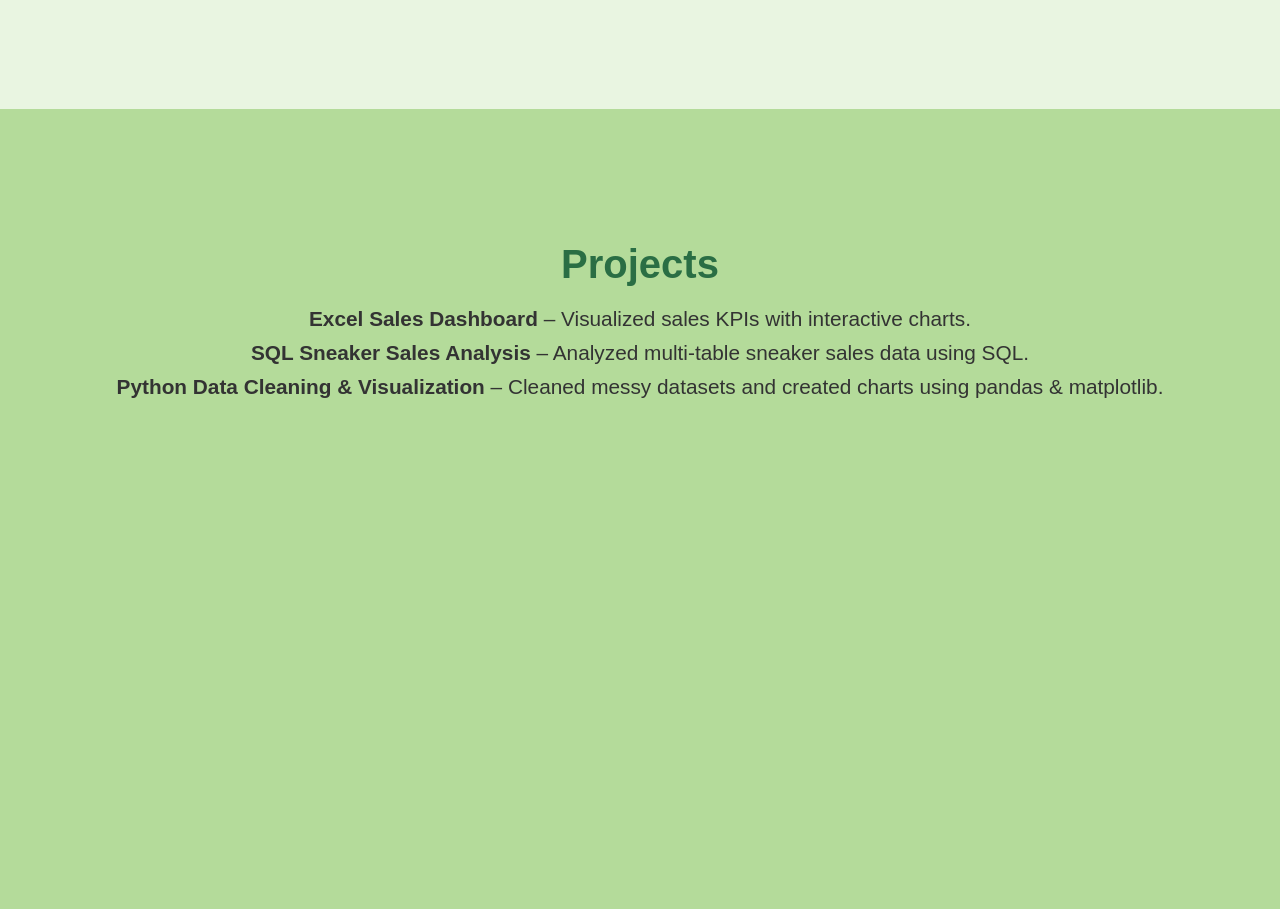
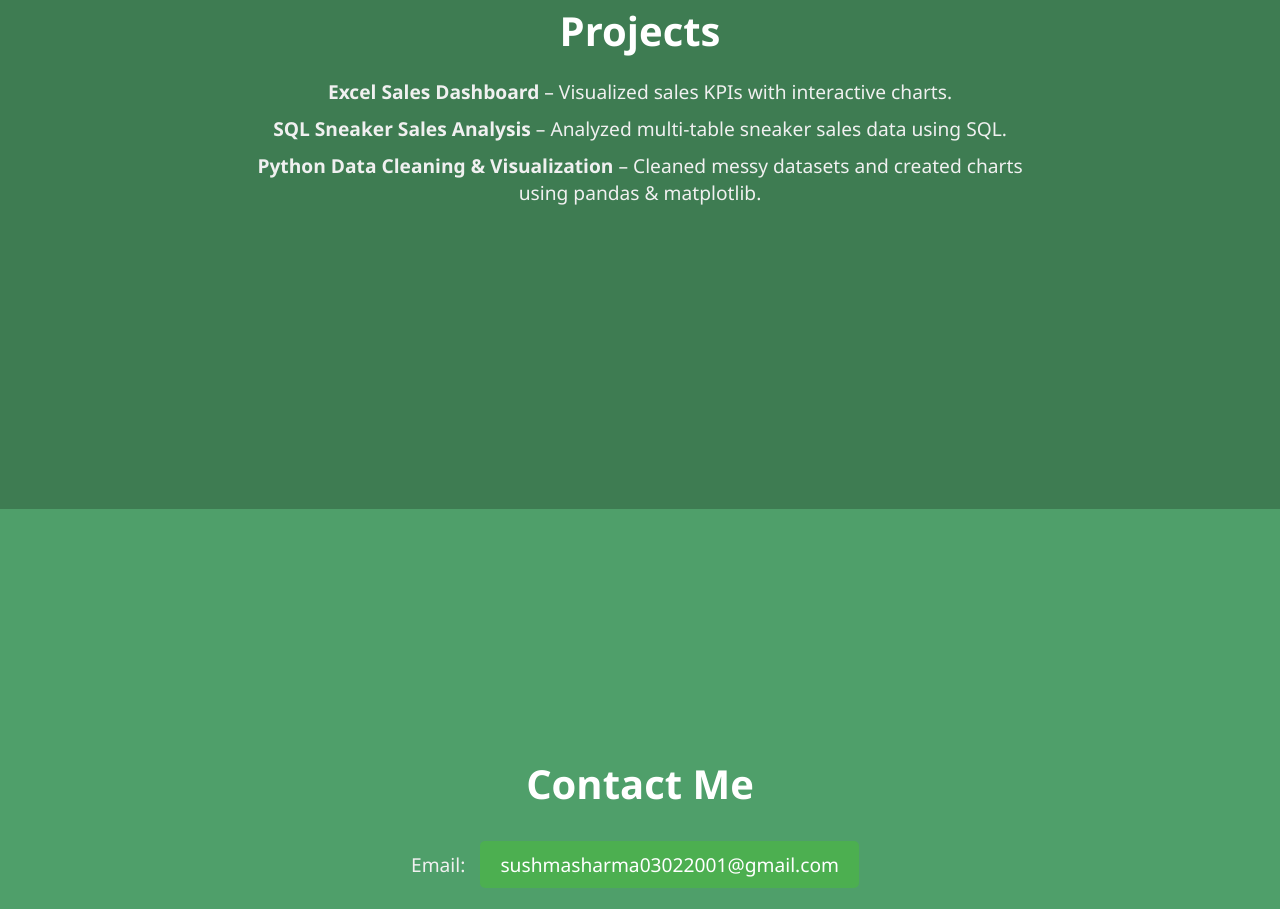
Before and after one commit to sushma2840/portfolio., a plain HTML site: page index.html in a window 1280 px wide. Shown: the part 1891-2800 px from the top of the page. Drawn offline with Linux system fonts and the light colour scheme; files that its build step writes are made by us from their sources.

Commit message:
Update style.css

```diff
--- a/assets/css/style.css
+++ b/assets/css/style.css
@@ -1,105 +1,80 @@
-/* General Styles */
-body {
-    font-family: Arial, sans-serif;
-    margin: 0;
-    padding: 0;
-    background-color: #f4f4f4;
-    color: #333;
+/* Reset + Base */
+* {
+  margin: 0;
+  padding: 0;
+  box-sizing: border-box;
 }
 
-section {
-    padding: 100px 0;
-    text-align: center;
-    min-height: 100vh;
+body, html {
+  font-family: 'Segoe UI', sans-serif;
+  scroll-behavior: smooth;
 }
 
-h1, h2 {
-    color: #2a6e44; /* Green Shade */
+/* Full-screen sections */
+.section {
+  height: 100vh;
+  width: 100%;
+  display: flex;
+  align-items: center;
+  justify-content: center;
+  padding: 40px;
+  text-align: center;
 }
 
-p {
-    font-size: 1.2rem;
-    margin: 10px 0;
+.content {
+  max-width: 800px;
+}
+
+h1 {
+  font-size: 3rem;
+  color: #fff;
+}
+
+h2 {
+  font-size: 2.5rem;
+  margin-bottom: 20px;
+  color: #fff;
+}
+
+p, li {
+  font-size: 1.2rem;
+  color: #f0f0f0;
+  margin: 10px 0;
+}
+
+ul {
+  list-style: none;
+  padding: 0;
 }
 
 a {
-    color: #fff;
-    text-decoration: none;
-    background-color: #2a6e44;
-    padding: 10px 20px;
-    margin: 10px;
-    border-radius: 5px;
+  text-decoration: none;
+  background: #4CAF50;
+  color: white;
+  padding: 10px 20px;
+  margin: 10px;
+  display: inline-block;
+  border-radius: 5px;
+  transition: background 0.3s ease;
 }
 
-/* Home Section */
-#home {
-    background-color: #2a6e44;
-    color: #fff;
+a:hover {
+  background: #3b8f3b;
 }
 
-#home h1 {
-    font-size: 3rem;
+/* Section Colors */
+#home {
+  background-color: #1f3a24;
 }
 
-#home p {
-    font-size: 1.5rem;
-    margin-top: 20px;
+#about {
+  background-color: #2e5c3b;
 }
 
-#home .social-links {
-    margin-top: 30px;
+#projects {
+  background-color: #3e7c52;
 }
 
-#home .social-links a {
-    margin: 10px;
+#contact {
+  background-color: #4f9f6a;
 }
-
-/* About Section */
-#about {
-    background-color: #e9f5e1; /* Light Green */
-}
-
-#about h2 {
-    font-size: 2.5rem;
-    margin-bottom: 20px;
-}
-
-/* Projects Section */
-#projects {
-    background-color: #b4db9a; /* Medium Green */
-}
-
-#projects h2 {
-    font-size: 2.5rem;
-    margin-bottom: 20px;
-}
-
-#projects ul {
-    list-style-type: none;
-    padding: 0;
-}
-
-#projects li {
-    font-size: 1.3rem;
-    margin: 10px 0;
-}
-
-/* Contact Section */
-#contact {
-    background-color: #2a6e44;
-    color: #fff;
-}
-
-#contact h2 {
-    font-size: 2.5rem;
-    margin-bottom: 20px;
-}
-
-#contact a {
-    margin: 10px;
-}
-
-/* Smooth Scroll */
-html {
-    scroll-behavior: smooth;
-}
```
